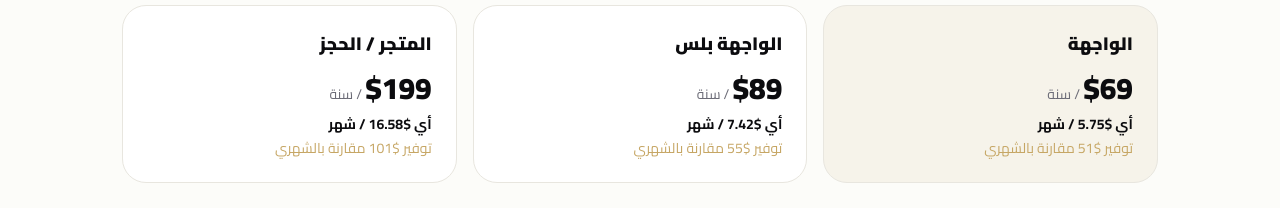
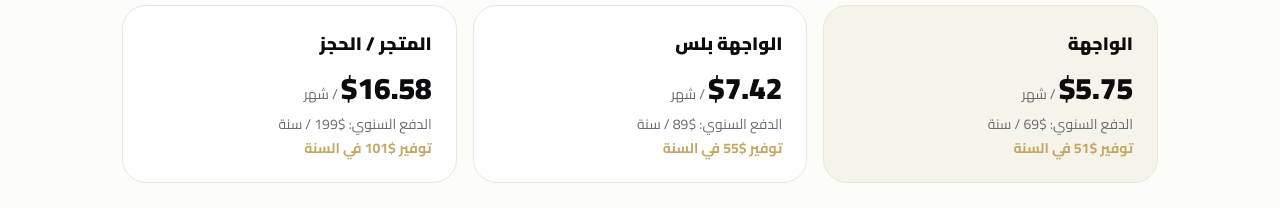
Before and after one commit to walidhamrit-blip/mon-site, a Next.js app: page /abonnements in a window 1280 px wide. Both pictures are taken after a click on the tab "سنوي". Shown: the part 363-571 px from the top of the page. Built offline with nearby package versions, Linux system fonts and the light colour scheme; no server answers; the database is empty.

Commit message:
abonnements: prix mensuel en gras sur la carte annuelle, montant annuel et économie dessous
Co-authored-by: arena-agent <297053741+arena-agent@users.noreply.github.com>

```diff
--- a/src/app/(site)/abonnements/abonnements-client.tsx
+++ b/src/app/(site)/abonnements/abonnements-client.tsx
@@ -211,21 +211,23 @@ export function AbonnementsClient({
             >
               <div className="text-lg font-black">{ar ? tier.name : tier.nameEn}</div>
               <div className="mt-3 text-3xl font-black">
-                ${plan?.priceUsd ?? "—"}
+                {cycle === "annual" && plan
+                  ? `$${(plan.priceUsd / 12).toFixed(2)}`
+                  : `$${plan?.priceUsd ?? "—"}`}
                 <span className="text-sm font-normal text-[var(--muted-foreground)]">
-                  {" "}/ {cycle === "monthly" ? (ar ? "شهر" : "month") : ar ? "سنة" : "year"}
+                  {" "}/ {ar ? "شهر" : "month"}
                 </span>
               </div>
               {cycle === "annual" && plan && (
-                <div className="mt-2 text-sm font-bold">
+                <div className="mt-2 text-sm text-[var(--muted-foreground)]">
                   {ar
-                    ? `أي $${(plan.priceUsd / 12).toFixed(2)} / شهر`
-                    : `That is $${(plan.priceUsd / 12).toFixed(2)} / month`}
+                    ? `الدفع السنوي: $${plan.priceUsd} / سنة`
+                    : `Billed yearly: $${plan.priceUsd} / year`}
                 </div>
               )}
               {cycle === "annual" && saving > 0 && (
-                <div className="mt-1 text-sm text-[var(--accent)]">
-                  {ar ? `توفير $${saving} مقارنة بالشهري` : `Save $${saving} vs monthly`}
+                <div className="mt-1 text-sm font-bold text-[var(--accent)]">
+                  {ar ? `توفير $${saving} في السنة` : `You save $${saving} per year`}
                 </div>
               )}
             </button>
```
